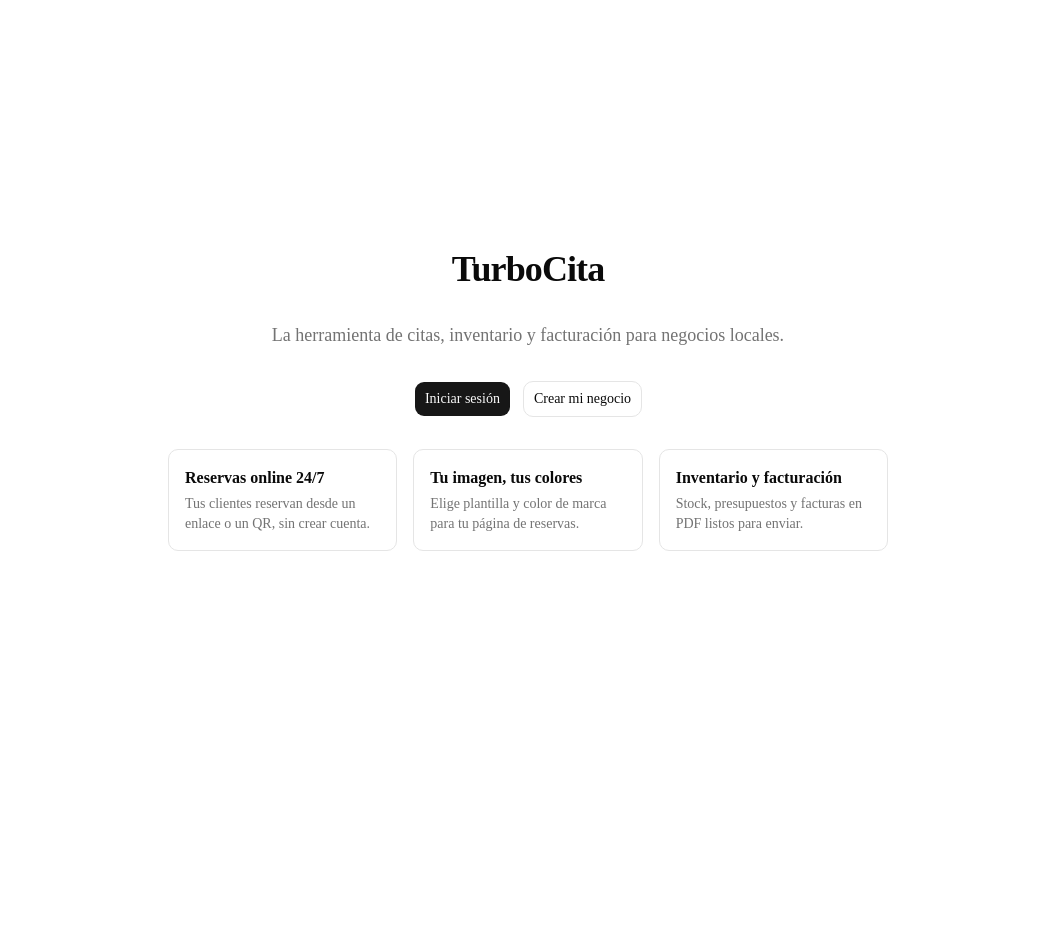
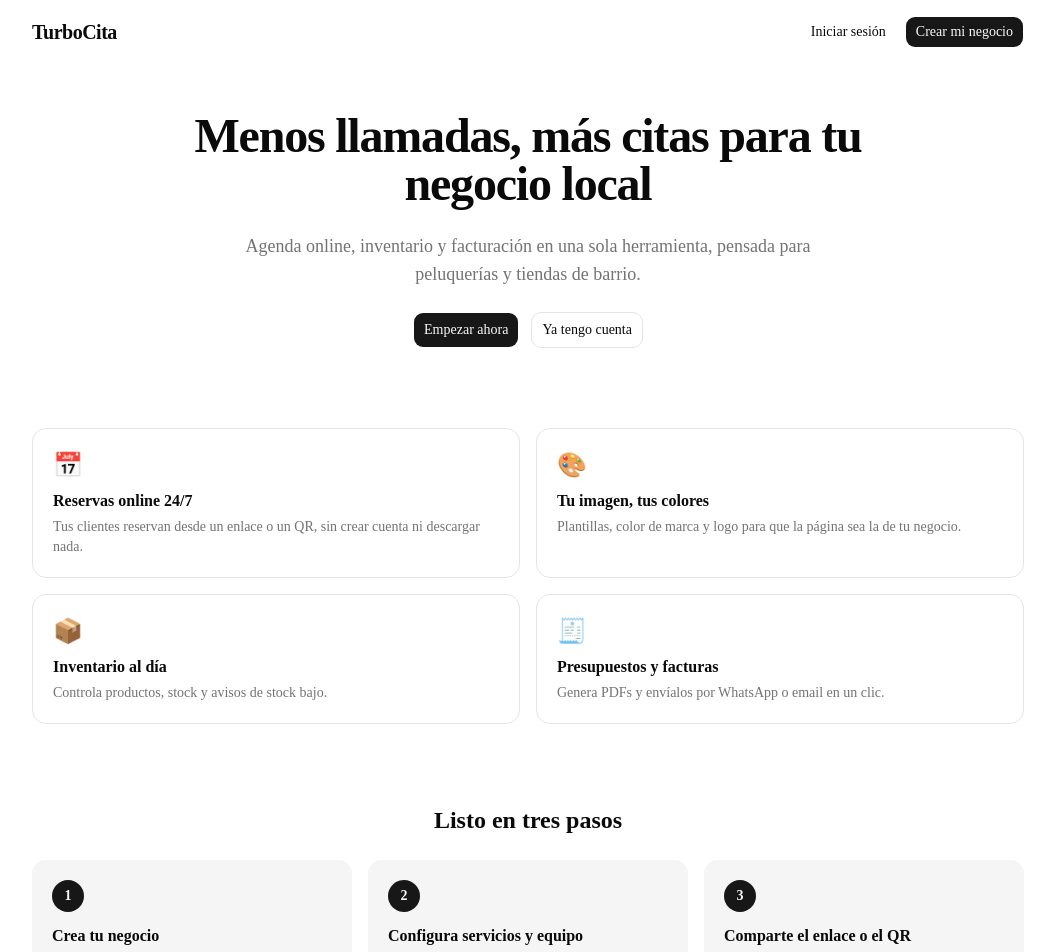
Before and after one commit to daamo31/turbocita, a Next.js app: page / in a window 1280 px wide. Shown: the top 952 px of the page, without its empty margins (112-1167 px from the left). Before the commit the page ends 800 px from the top, so only its background shows below. Built offline with nearby package versions, Linux system fonts and the light colour scheme.

Commit message:
feat: implementar registro de negocio y validación de slug

```diff
--- a/src/app/(auth)/login/page.tsx
+++ b/src/app/(auth)/login/page.tsx
@@ -1,46 +1,36 @@
+import Link from "next/link";
 import { Button } from "@/components/ui/button";
 import { Card, CardContent, CardDescription, CardHeader, CardTitle } from "@/components/ui/card";
 import { Input } from "@/components/ui/input";
 import { Label } from "@/components/ui/label";
-import { signIn, signUp } from "./actions";
+import { signIn } from "./actions";
 
 export default async function LoginPage({ searchParams }: PageProps<"/login">) {
-  const { error } = await searchParams;
-  const msg = typeof error === "string" ? error : null;
+  const { error, info } = await searchParams;
+  const err = typeof error === "string" ? error : null;
+  const note = typeof info === "string" ? info : null;
 
   return (
-    <main className="mx-auto flex min-h-screen max-w-4xl flex-col items-center justify-center gap-6 p-4">
-      {msg && <p className="rounded-md bg-destructive/10 px-4 py-2 text-sm text-destructive">{msg}</p>}
-      <div className="grid w-full gap-6 md:grid-cols-2">
-        <Card>
+    <main className="mx-auto flex min-h-screen max-w-md flex-col items-center justify-center gap-4 p-4">
+      <Link href="/" className="text-2xl font-bold tracking-tight">TurboCita</Link>
+      {err && <p className="w-full rounded-md bg-destructive/10 px-4 py-2 text-sm text-destructive">{err}</p>}
+      {note && <p className="w-full rounded-md bg-green-600/10 px-4 py-2 text-sm text-green-700">{note}</p>}
+      <Card className="w-full">
         <CardHeader>
           <CardTitle>Iniciar sesión</CardTitle>
-            <CardDescription>Accede a tu panel</CardDescription>
+          <CardDescription>Accede al panel de tu negocio</CardDescription>
         </CardHeader>
         <CardContent>
           <form action={signIn} className="space-y-4">
-              <div className="space-y-2"><Label htmlFor="e1">Email</Label><Input id="e1" name="email" type="email" required /></div>
-              <div className="space-y-2"><Label htmlFor="p1">Contraseña</Label><Input id="p1" name="password" type="password" required /></div>
+            <div className="space-y-2"><Label htmlFor="e1">Email</Label><Input id="e1" name="email" type="email" autoComplete="email" required /></div>
+            <div className="space-y-2"><Label htmlFor="p1">Contraseña</Label><Input id="p1" name="password" type="password" autoComplete="current-password" required /></div>
             <Button type="submit" className="w-full">Entrar</Button>
           </form>
         </CardContent>
       </Card>
-        <Card id="registro">
-          <CardHeader>
-            <CardTitle>Crear negocio</CardTitle>
-            <CardDescription>Regístrate y empieza a recibir reservas</CardDescription>
-          </CardHeader>
-          <CardContent>
-            <form action={signUp} className="space-y-4">
-              <div className="space-y-2"><Label htmlFor="bn">Nombre del negocio</Label><Input id="bn" name="business_name" required /></div>
-              <div className="space-y-2"><Label htmlFor="bs">Enlace de reservas</Label><Input id="bs" name="business_slug" placeholder="mi-peluqueria" required /></div>
-              <div className="space-y-2"><Label htmlFor="e2">Email</Label><Input id="e2" name="email" type="email" required /></div>
-              <div className="space-y-2"><Label htmlFor="p2">Contraseña</Label><Input id="p2" name="password" type="password" minLength={8} required /></div>
-              <Button type="submit" variant="secondary" className="w-full">Registrarme</Button>
-            </form>
-          </CardContent>
-        </Card>
-      </div>
+      <p className="text-sm text-muted-foreground">
+        ¿Aún no tienes cuenta? <Link href="/registro" className="font-medium text-foreground underline">Crea tu negocio</Link>
+      </p>
     </main>
   );
 }
--- /dev/null
+++ b/src/app/(auth)/login/signup-form.tsx
@@ -0,0 +1,67 @@
+"use client";
+
+import { useEffect, useState } from "react";
+import { Button } from "@/components/ui/button";
+import { Input } from "@/components/ui/input";
+import { Label } from "@/components/ui/label";
+import { slugError, slugify } from "@/lib/slug";
+import { checkSlug, signUp } from "./actions";
+
+type Status = "idle" | "checking" | "free" | "taken" | "invalid";
+
+export function SignupForm({ rootDomain }: { rootDomain: string | null }) {
+  const [name, setName] = useState("");
+  const [slug, setSlug] = useState("");
+  const [edited, setEdited] = useState(false);
+  const [status, setStatus] = useState<Status>("idle");
+  const [msg, setMsg] = useState("");
+
+  const onName = (v: string) => {
+    setName(v);
+    if (!edited) setSlug(slugify(v));
+  };
+
+  useEffect(() => {
+    if (!slug) { setStatus("idle"); return; }
+    const err = slugError(slug);
+    if (err) { setStatus("invalid"); setMsg(err); return; }
+    setStatus("checking");
+    let cancelled = false;
+    const t = setTimeout(async () => {
+      const free = await checkSlug(slug);
+      if (cancelled) return;
+      setStatus(free ? "free" : "taken");
+      setMsg(free ? "Disponible ✓" : "Ya está en uso. Prueba otro.");
+    }, 400);
+    return () => { cancelled = true; clearTimeout(t); };
+  }, [slug]);
+
+  const preview = rootDomain ? `${slug || "mi-negocio"}.${rootDomain}` : `…/reservar/${slug || "mi-negocio"}`;
+  const color = status === "free" ? "text-green-600" : status === "checking" ? "text-muted-foreground" : "text-destructive";
+
+  return (
+    <form action={signUp} className="space-y-4">
+      <div className="space-y-2">
+        <Label htmlFor="bn">Nombre del negocio</Label>
+        <Input id="bn" name="business_name" value={name} onChange={(e) => onName(e.target.value)} placeholder="Peluquería María" required />
+      </div>
+      <div className="space-y-2">
+        <Label htmlFor="bs">Dirección de tu página de reservas</Label>
+        <Input
+          id="bs" name="business_slug" value={slug} required
+          onChange={(e) => { setEdited(true); setSlug(slugify(e.target.value)); }}
+          placeholder="peluqueria-maria"
+        />
+        <p className="text-xs text-muted-foreground">
+          Tus clientes reservarán en: <b className="break-all">{preview}</b>
+        </p>
+        {status !== "idle" && <p className={`text-xs ${color}`}>{status === "checking" ? "Comprobando…" : msg}</p>}
+      </div>
+      <div className="space-y-2"><Label htmlFor="e2">Email</Label><Input id="e2" name="email" type="email" required /></div>
+      <div className="space-y-2"><Label htmlFor="p2">Contraseña</Label><Input id="p2" name="password" type="password" minLength={8} required /></div>
+      <Button type="submit" variant="secondary" className="w-full" disabled={status === "taken" || status === "invalid"}>
+        Registrarme
+      </Button>
+    </form>
+  );
+}
--- /dev/null
+++ b/src/app/(auth)/registro/page.tsx
@@ -0,0 +1,27 @@
+import Link from "next/link";
+import { Card, CardContent, CardDescription, CardHeader, CardTitle } from "@/components/ui/card";
+import { SignupForm } from "../login/signup-form";
+
+export default async function RegisterPage({ searchParams }: PageProps<"/registro">) {
+  const { error } = await searchParams;
+  const err = typeof error === "string" ? error : null;
+
+  return (
+    <main className="mx-auto flex min-h-screen max-w-md flex-col items-center justify-center gap-4 p-4">
+      <Link href="/" className="text-2xl font-bold tracking-tight">TurboCita</Link>
+      {err && <p className="w-full rounded-md bg-destructive/10 px-4 py-2 text-sm text-destructive">{err}</p>}
+      <Card className="w-full">
+        <CardHeader>
+          <CardTitle>Crea tu negocio</CardTitle>
+          <CardDescription>Gratis para empezar. Tus clientes podrán reservar en minutos.</CardDescription>
+        </CardHeader>
+        <CardContent>
+          <SignupForm rootDomain={process.env.NEXT_PUBLIC_ROOT_DOMAIN ?? null} />
+        </CardContent>
+      </Card>
+      <p className="text-sm text-muted-foreground">
+        ¿Ya tienes cuenta? <Link href="/login" className="font-medium text-foreground underline">Inicia sesión</Link>
+      </p>
+    </main>
+  );
+}
--- a/src/app/page.tsx
+++ b/src/app/page.tsx
@@ -2,27 +2,71 @@ import Link from "next/link";
 import { Button } from "@/components/ui/button";
 
 const FEATURES = [
-  ["Reservas online 24/7", "Tus clientes reservan desde un enlace o un QR, sin crear cuenta."],
-  ["Tu imagen, tus colores", "Elige plantilla y color de marca para tu página de reservas."],
-  ["Inventario y facturación", "Stock, presupuestos y facturas en PDF listos para enviar."],
+  ["📅", "Reservas online 24/7", "Tus clientes reservan desde un enlace o un QR, sin crear cuenta ni descargar nada."],
+  ["🎨", "Tu imagen, tus colores", "Plantillas, color de marca y logo para que la página sea la de tu negocio."],
+  ["📦", "Inventario al día", "Controla productos, stock y avisos de stock bajo."],
+  ["🧾", "Presupuestos y facturas", "Genera PDFs y envíalos por WhatsApp o email en un clic."],
+];
+
+const STEPS = [
+  ["1", "Crea tu negocio", "Elige el nombre y la dirección de tu página de reservas."],
+  ["2", "Configura servicios y equipo", "Añade lo que ofreces, tus profesionales y sus horarios."],
+  ["3", "Comparte el enlace o el QR", "Ponlo en el escaparate, en Instagram o en tu WhatsApp."],
 ];
 
 export default function Home() {
   return (
-    <main className="mx-auto flex min-h-screen max-w-3xl flex-col items-center justify-center gap-8 p-6 text-center">
-      <h1 className="text-4xl font-bold tracking-tight">TurboCita</h1>
-      <p className="text-lg text-muted-foreground">
-        La herramienta de citas, inventario y facturación para negocios locales.
-      </p>
-      <div className="flex gap-3">
-        <Link href="/login"><Button size="lg">Iniciar sesión</Button></Link>
-        <Link href="/login#registro"><Button size="lg" variant="outline">Crear mi negocio</Button></Link>
-      </div>
-      <div className="grid gap-4 text-left sm:grid-cols-3">
-        {FEATURES.map(([t, d]) => (
-          <div key={t} className="rounded-lg border p-4"><div className="font-semibold">{t}</div><p className="mt-1 text-sm text-muted-foreground">{d}</p></div>
-        ))}
-      </div>
-    </main>
+    <div className="min-h-screen">
+      <header className="mx-auto flex max-w-5xl items-center justify-between p-4">
+        <span className="text-xl font-bold tracking-tight">TurboCita</span>
+        <nav className="flex items-center gap-2">
+          <Link href="/login"><Button variant="ghost">Iniciar sesión</Button></Link>
+          <Link href="/registro"><Button>Crear mi negocio</Button></Link>
+        </nav>
+      </header>
+
+      <main className="mx-auto max-w-5xl space-y-20 px-4 pb-20">
+        <section className="space-y-6 pt-12 text-center">
+          <h1 className="mx-auto max-w-2xl text-4xl font-bold tracking-tight sm:text-5xl">
+            Menos llamadas, más citas para tu negocio local
+          </h1>
+          <p className="mx-auto max-w-xl text-lg text-muted-foreground">
+            Agenda online, inventario y facturación en una sola herramienta, pensada para peluquerías y tiendas de barrio.
+          </p>
+          <div className="flex flex-wrap justify-center gap-3">
+            <Link href="/registro"><Button size="lg">Empezar ahora</Button></Link>
+            <Link href="/login"><Button size="lg" variant="outline">Ya tengo cuenta</Button></Link>
+          </div>
+        </section>
+
+        <section className="grid gap-4 sm:grid-cols-2">
+          {FEATURES.map(([icon, title, text]) => (
+            <div key={title} className="rounded-xl border p-5">
+              <div className="text-2xl">{icon}</div>
+              <h2 className="mt-2 font-semibold">{title}</h2>
+              <p className="mt-1 text-sm text-muted-foreground">{text}</p>
+            </div>
+          ))}
+        </section>
+
+        <section className="space-y-6">
+          <h2 className="text-center text-2xl font-bold">Listo en tres pasos</h2>
+          <div className="grid gap-4 sm:grid-cols-3">
+            {STEPS.map(([n, title, text]) => (
+              <div key={n} className="rounded-xl bg-muted p-5">
+                <div className="flex size-8 items-center justify-center rounded-full bg-primary text-sm font-bold text-primary-foreground">{n}</div>
+                <h3 className="mt-3 font-semibold">{title}</h3>
+                <p className="mt-1 text-sm text-muted-foreground">{text}</p>
+              </div>
+            ))}
+          </div>
+        </section>
+
+        <section className="rounded-2xl border p-8 text-center">
+          <h2 className="text-2xl font-bold">Empieza a recibir reservas hoy</h2>
+          <Link href="/registro" className="mt-4 inline-block"><Button size="lg">Crear mi negocio</Button></Link>
+        </section>
+      </main>
+    </div>
   );
 }
--- /dev/null
+++ b/src/lib/slug.ts
@@ -0,0 +1,23 @@
+export const RESERVED_SLUGS = new Set([
+  "www", "app", "admin", "api", "login", "registro", "dashboard", "reservar", "mail", "smtp",
+  "ftp", "cdn", "static", "assets", "blog", "help", "ayuda", "soporte", "support", "status",
+  "docs", "dev", "test", "staging", "demo", "turbocita", "billing", "factura", "pagos",
+]);
+
+export function slugify(input: string): string {
+  return input
+    .normalize("NFD").replace(/[\u0300-\u036f]/g, "")
+    .toLowerCase()
+    .replace(/[^a-z0-9]+/g, "-")
+    .replace(/^-+|-+$/g, "")
+    .slice(0, 40)
+    .replace(/-+$/, "");
+}
+
+// Devuelve un mensaje de error, o null si el formato es válido
+export function slugError(slug: string): string | null {
+  if (!/^[a-z0-9-]{3,40}$/.test(slug)) return "Usa 3-40 caracteres: minúsculas, números y guiones.";
+  if (slug.startsWith("-") || slug.endsWith("-")) return "No puede empezar ni acabar en guion.";
+  if (RESERVED_SLUGS.has(slug)) return "Ese nombre está reservado. Elige otro.";
+  return null;
+}
--- a/src/proxy.ts
+++ b/src/proxy.ts
@@ -33,11 +33,11 @@ export async function proxy(request: NextRequest) {
   if (slug) {
     // En el dominio de una tienda solo se sirve su página de reservas
     if (pathname === "/") return NextResponse.rewrite(new URL(`/reservar/${slug}`, request.url));
-    if (pathname.startsWith("/dashboard") || pathname === "/login") return new NextResponse("Not found", { status: 404 });
+    if (pathname.startsWith("/dashboard") || pathname === "/login" || pathname === "/registro") return new NextResponse("Not found", { status: 404 });
     return NextResponse.next();
   }
 
-  if (!pathname.startsWith("/dashboard") && pathname !== "/login") return NextResponse.next();
+  if (!pathname.startsWith("/dashboard") && pathname !== "/login" && pathname !== "/registro") return NextResponse.next();
 
   let response = NextResponse.next({ request });
 
@@ -63,7 +63,7 @@ export async function proxy(request: NextRequest) {
     url.pathname = "/login";
     return NextResponse.redirect(url);
   }
-  if (user && pathname === "/login") {
+  if (user && (pathname === "/login" || pathname === "/registro")) {
     const url = request.nextUrl.clone();
     url.pathname = "/dashboard/agenda";
     return NextResponse.redirect(url);
```
Also changed, not shown: src/app/(auth)/login/actions.ts (+16 -5 lines), 1 other file (tests, documents, lock files or other folders). Lines whose indentation alone changed are shown as unchanged.
